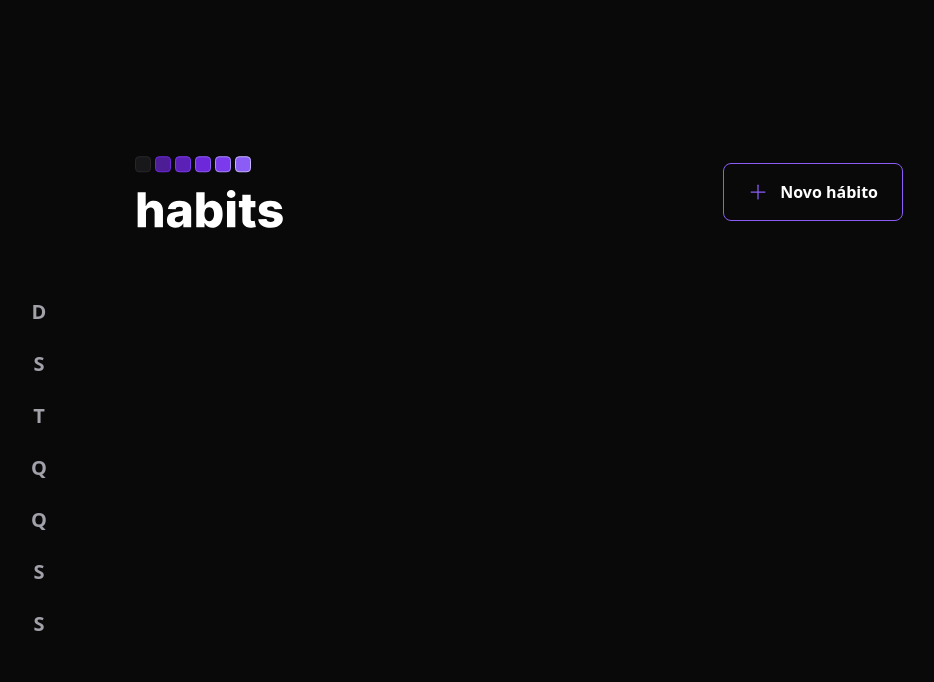
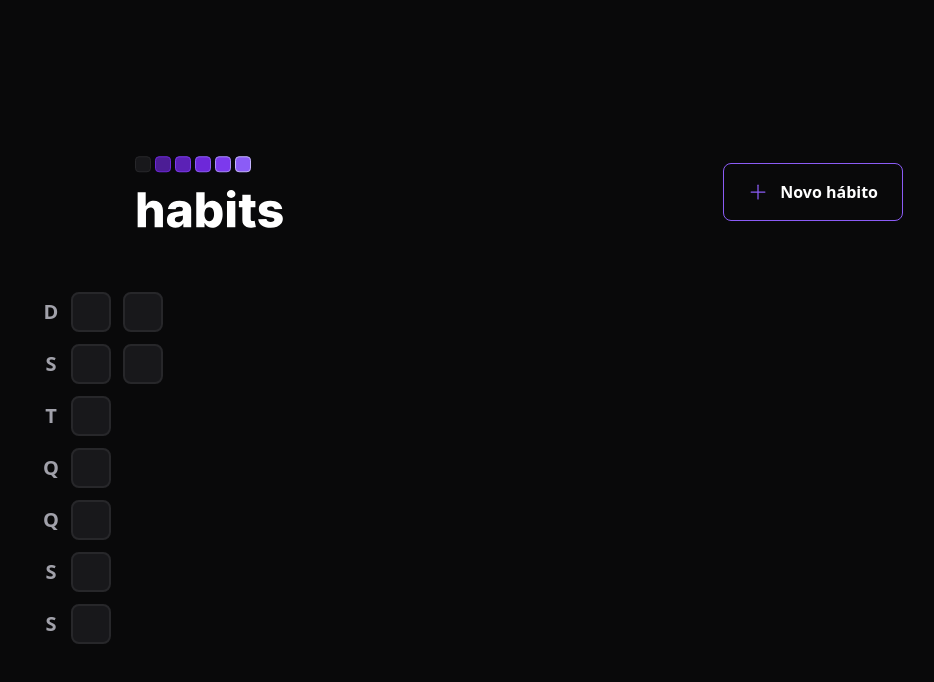
Before and after one commit to carlosmsv/NLW-Setup-FE, a React (Vite) app: page / in a window 1280 px wide. Shown: the top 682 px of the page, without its empty margins (121-1055 px from the left). Built offline with nearby package versions, Linux system fonts and the light colour scheme.

Commit message:
SummaryTable improved, HabitDay component

```diff
--- /dev/null
+++ b/src/components/HabitDay.tsx
@@ -0,0 +1,9 @@
+// interface HabitDayProps {
+//   completed: number
+// }
+
+export function HabitDay(){
+  return (
+    <div className="w-10 h-10 bg-zinc-900 border-2 border-zinc-800 rounded-lg"></div>
+  )
+}
--- a/src/components/SummaryTable.tsx
+++ b/src/components/SummaryTable.tsx
@@ -1,3 +1,5 @@
+import { HabitDay } from "./HabitDay"
+
 const weekDays = [
   'D',
   'S',
@@ -10,15 +12,29 @@
 export function SummaryTable(){
   return (
     <div className="w-full flex">
-      <div className="grid grid-rows-7 grid-flow-row  gap-3">
-        {weekDays.map(weekDay => {
+      <div className="grid grid-rows-7 grid-flow-row gap-3">
+        {weekDays.map((weekDay,i) => {
           return (
-            <div className="text-zinc-400 text-xl h-10 font-bold flex items-center justify-center">
+            <div
+              key={`${weekDay}-${i}`}
+              className="text-zinc-400 text-xl h-10 w-10 font-bold flex items-center justify-center"
+            >
               {weekDay}
             </div>
           )
         })}
       </div>
+      <div className="grid grid-rows-7 grid-flow-col gap-3">
+        <HabitDay/>
+        <HabitDay/>
+        <HabitDay/>
+        <HabitDay/>
+        <HabitDay/>
+        <HabitDay/>
+        <HabitDay/>
+        <HabitDay/>
+        <HabitDay/>
+      </div>
     </div>
   )
 }
--- a/src/components/habit.tsx
+++ /dev/null
@@ -1,9 +0,0 @@
-interface HabitProps {
-  completed: number
-}
-
-export function Habit(props: HabitProps){
-  return (
-    <div className="bg-zinc-900 w-10 text-white rounded m-2 flex items-center justify-center">{props.completed}</div>
-  )
-}
```
